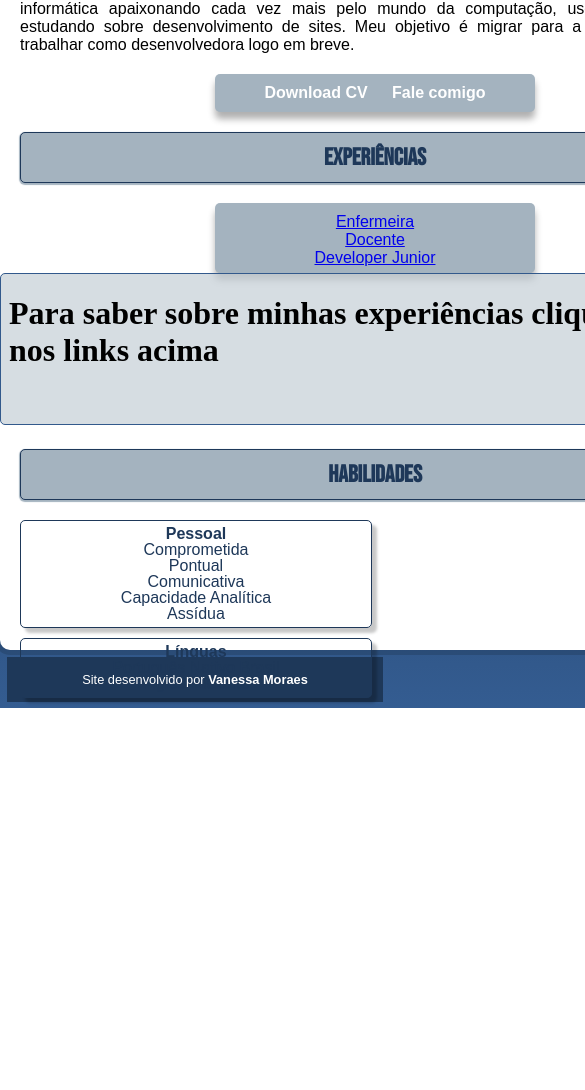
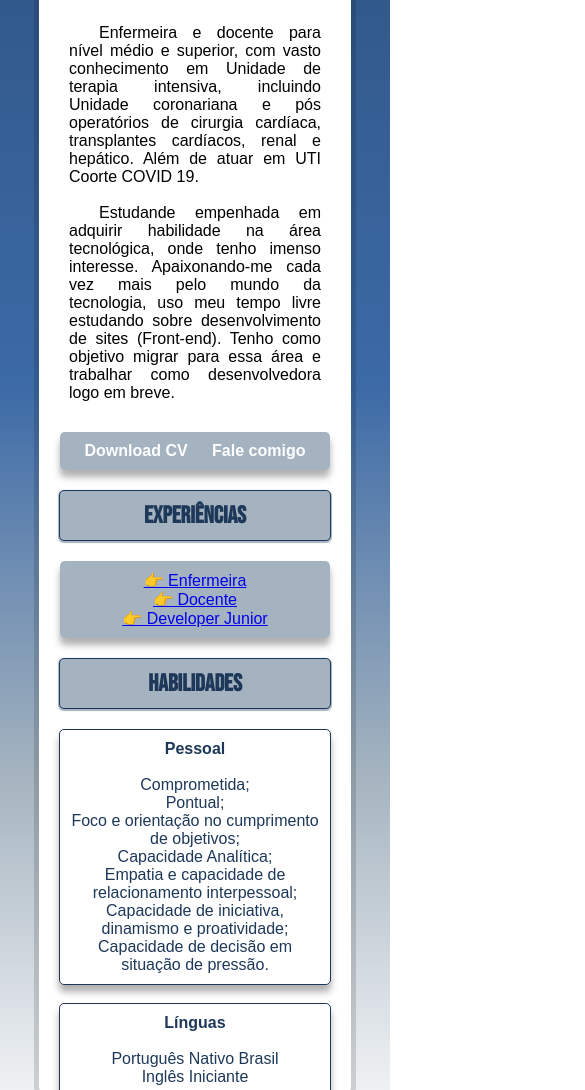
Before and after one commit to vafmoraes/projeto-curriculo, a plain HTML site: page index.html in a window 390 px wide. Shown: the part 390-1480 px from the top of the page, 585 px wide, since content can reach past the window. Before the commit the page ends 1098 px from the top, so only its background shows below. Drawn offline with Linux system fonts and the light colour scheme.

Commit message:
Atualizado CSS para melhorar responsividade

```diff
--- a/index.html
+++ b/index.html
@@ -12,62 +12,62 @@
 <header>
     <h1>Vanessa Ferreira de Moraes</h1>
     <h2>Pós graduada em Enfermagem, Developer beginner</h2>
+    <img src="imagens/Vanessa.png" alt="Imagem Vanessa">
 
 </header>
 
 <body>
     <main>
-        <img id="vanessa" src="imagens/Vanessa.png" alt="Imagem Vanessa">
-        <section id="redes">
 
-                <a href="https://github.com/vafmoraes" target="_blank"><img src="imagens/logo-github.jpg" alt="Github"></a>
-                <a href="https://instagram.com/vafmoraes?igshid=YmMyMTA2M2Y=" target="_blank"><img src="imagens/logo-instagram.jpg" alt="Instragram"></a>
-                <a href="https://twitter.com/Vafmoraes" target="_blank"><img src="imagens/logo-twitter.jpg" alt="Twitter"></a>
-                <a href="https://www.linkedin.com/in/vanessamoraes/" target="_blank"><img src="imagens/linkedin-icon.png" alt="Linkedin"></a>
+        <section>
+                <div id="redes">
+                    <a href="https://github.com/vafmoraes" target="_blank"><img src="imagens/logo-github.jpg" alt="Github"></a>
+                    <a href="https://instagram.com/vafmoraes?igshid=YmMyMTA2M2Y=" target="_blank"><img src="imagens/logo-instagram.jpg" alt="Instragram"></a>
+                    <a href="https://twitter.com/Vafmoraes" target="_blank"><img src="imagens/logo-twitter.jpg" alt="Twitter"></a>
+                    <a href="https://www.linkedin.com/in/vafmoraes/" target="_blank"><img src="imagens/linkedin-icon.png" alt="Linkedin"></a>
+                </div>
         </section>
 
         <section id="descricao">
-                <p>Enfermeira com vasto conhecimento em unidade de terapia intensiva e estudante de informática apaixonando cada vez mais pelo mundo da computação, uso meu tempo livre estudando sobre desenvolvimento de sites. Meu objetivo é migrar para a área tecnológica e trabalhar como desenvolvedora logo em breve.</p>
+                <p>Enfermeira e docente para nível médio e superior, com vasto conhecimento em Unidade de terapia intensiva, incluindo Unidade coronariana e pós operatórios de cirurgia cardíaca, transplantes cardíacos, renal e hepático. Além de atuar em UTI Coorte COVID 19.</p><br>
+
+                <p>Estudande empenhada em adquirir habilidade na área tecnológica, onde tenho imenso interesse. Apaixonando-me cada vez mais pelo mundo da tecnologia, uso meu tempo livre estudando sobre desenvolvimento de sites (Front-end). Tenho como objetivo migrar para essa área e trabalhar como desenvolvedora logo em breve.</p>
 
         </section>
                 <nav id="contato">
-                    <a href="documentos/Vanessa F Moraes 1.pdf" target="_blank">Download CV</a>
+                    <a href="documentos/Curriculo Vanessa.pdf" target="_blank">Download CV</a>
                     <a href="https://wa.me/message/2X7WL67B3XDCN1" target="_blank">Fale comigo</a>
                 </nav>
 
-        <section id="experiencias">
+        <section>
             <h3>Experiências</h3>
 
             <ul id="profissao">
-                <li><a href="paginas-extras/pagenf.html" target="frame" >Enfermeira</a></li>
-                <li><a href="paginas-extras/pagprof.html" target="frame">Docente</a></li>
-                <li><a href="paginas-extras/pagdev.html" target="frame">Developer Junior</a></li>
+                <li><a href="paginas-extras/pagenf.html" target="frame" >👉 Enfermeira</a></li>
+                <li><a href="paginas-extras/pagprof.html" target="frame">👉 Docente</a></li>
+                <li><a href="paginas-extras/pagdev.html" target="frame">👉 Developer Junior</a></li>
             </ul>
-
-            <nav>
-                <iframe width="auto" id="tela" name="frame" srcdoc="<h1>Para saber sobre minhas experiências clique nos links acima"</p>
-            </nav>
-
-                <p>Infelizmente seu navegador não é compatível com isso.</p>
-            </iframe>
         </section>
 
         <section>
             <h3>Habilidades</h3>
 
-            <div id="habilidades">
+            <div class="habilidades">
 
                 <ul>
-                    <h4>Pessoal</h4>
-                    <li>Comprometida</li>
-                    <li>Pontual</li>
-                    <li>Comunicativa</li>
-                    <li>Capacidade Analítica</li>
-                    <li>Assídua</li>
+                    <h4>Pessoal</h4><br/>
+                    <li>Comprometida;</li>
+                    <li>Pontual;</li>
+                    <li>Foco e orientação no cumprimento de objetivos;</li>
+                    <li>Capacidade Analítica;</li>
+                    <li>Empatia e capacidade de relacionamento interpessoal;</li>
+                    <li>Capacidade de iniciativa, dinamismo e proatividade;</li>
+                    <li>Capacidade de decisão em situação de pressão.</li>
                 </ul>
-
+            </div><br/>
+            <div class="habilidades">
                 <ul>
-                    <h4>Línguas</h4>
+                    <h4>Línguas</h4><br/>
                     <li>Português Nativo Brasil</li>
                     <li>Inglês Iniciante</li>
                 </ul>
--- a/style.css
+++ b/style.css
@@ -20,15 +20,14 @@
     }
 
     html, body {
-        height: 100vh;
-        width: 100vw;
         font-family: var(--font-padrao);
     }
 
     header {
         font-family: var(--font-h1);
-        width: 100vw;
-        height: 150px;
+        width: 80%;
+        height: 200px;
+        margin: auto;
         padding: 20px;
         background-color: var(--cor01);
         color: white;
@@ -47,9 +46,8 @@
     }
 
     main {
-
-        width: 750px;
-        height: 850px;
+        width: 80%;
+        height: 100hv;
         margin: auto;
         background-color: white;
         box-shadow: 0px 0px 0px 5px rgba(0, 0, 0, 0.141);
@@ -57,17 +55,13 @@
         border-bottom-right-radius: 10px;
     }
 
-    #vanessa {
+    div#redes {
         margin: auto;
+        padding-top: 80px;
+        text-align: center;
     }
 
-    section#redes {
-        padding-top: 80px;
-        text-align: center;
-
-    }
-
-    section#redes img {
+    div#redes img {
         width: 30px;
         margin: 10px;
         border-radius: 50%;
@@ -75,7 +69,7 @@
         box-sizing: border-box;
     }
 
-    section#redes img:hover {
+    div#redes img:hover {
         border: 2px solid rgba(255, 255, 255, 0.6);
         transform: translate(-3px, -3px);
         box-shadow: 5px 5px 10px rgba(0, 0, 0, 0.623);
@@ -84,14 +78,14 @@
 
     #descricao {
         margin: auto;
-        padding: 20px;
+        padding: 30px;
         text-align: justify;
         text-indent: 30px;
     }
 
     nav#contato {
         background-color: var(--cor05);
-        width: 300px;
+        width: 250px;
         padding: 10px;
         box-shadow: 0px 7px 7px rgba(0, 0, 0 ,0.315);
         margin: auto;
@@ -121,9 +115,7 @@
         text-align: center;
         font-size: 1.5em;
         padding: 10px;
-        margin: 20px 20px;
-        min-width: 280px;
-        max-width: 800px;
+        margin: 20px;
         border: 1px solid #1E3859;
         border-radius: 5px;
         box-shadow: 0px 1px 1px 1px var(--cor05);
@@ -132,8 +124,7 @@
     #profissao {
         background-color: var(--cor05);
         margin: auto;
-        width: 300px;
-        height: 50px;
+        width: 250px;
         padding: 10px;
         text-align: center;
         list-style: none;
@@ -142,51 +133,35 @@
         box-shadow: 0px 7px 7px rgba(0, 0, 0 ,0.315);
     }
 
-    iframe#tela {
-
-        width: 650px;
+    .habilidades > ul {
+        color: #1E3859;
         margin: auto;
-        background-color: #c5cfd6b2;
-        border: 1px solid var(--cor03);
+        width: 80%;
+        padding: 10px;
+        text-align: center;
+        list-style: none;
+        border: 0.5px solid #1E3859;
         border-radius: 5px;
+        box-shadow: 0px 7px 7px rgba(0, 0, 0 ,0.315);
     }
 
-    #habilidades > ul {
-        display: inline-block;
-        width: 340px;
-        border: 1px solid var(--cor01);
-        border-radius: 5px;
-        box-shadow: 5px 5px 3px 0px rgba(0, 0, 0, 0.215);
-        text-align: center;
-        font-size: 1em;
-        line-height: 1em;
-        margin: 0px 20px 10px;
-        padding: 5px;
-        list-style: none;
-        color: var(--cor01);
-    }
-
-    h4 {
-        text-align: center;
-    }
-
-
     footer {
+        margin: auto;
         background-color: var(--cor01);
-        color: white;
+        color: #ffffff;
         text-align: center;
         font-size: 0.8em;
-        padding: 15px;
-        margin: 7px;
+        padding: 20px;
+        margin: 4px;
     }
 
     footer a {
-        color: white;
+        color: #ffffff;
         font-weight: bolder;
         text-decoration: none;
     }
 
     footer a:hover {
         text-decoration: underline;
-        color: black;
+        color: #000000;
     }
```
Also changed, not shown: paginas-extras/pagdev.html (+8 -5 lines), paginas-extras/pagenf.html (+15 -3 lines), paginas-extras/pagprof.html (+10 -3 lines), 2 other files.
